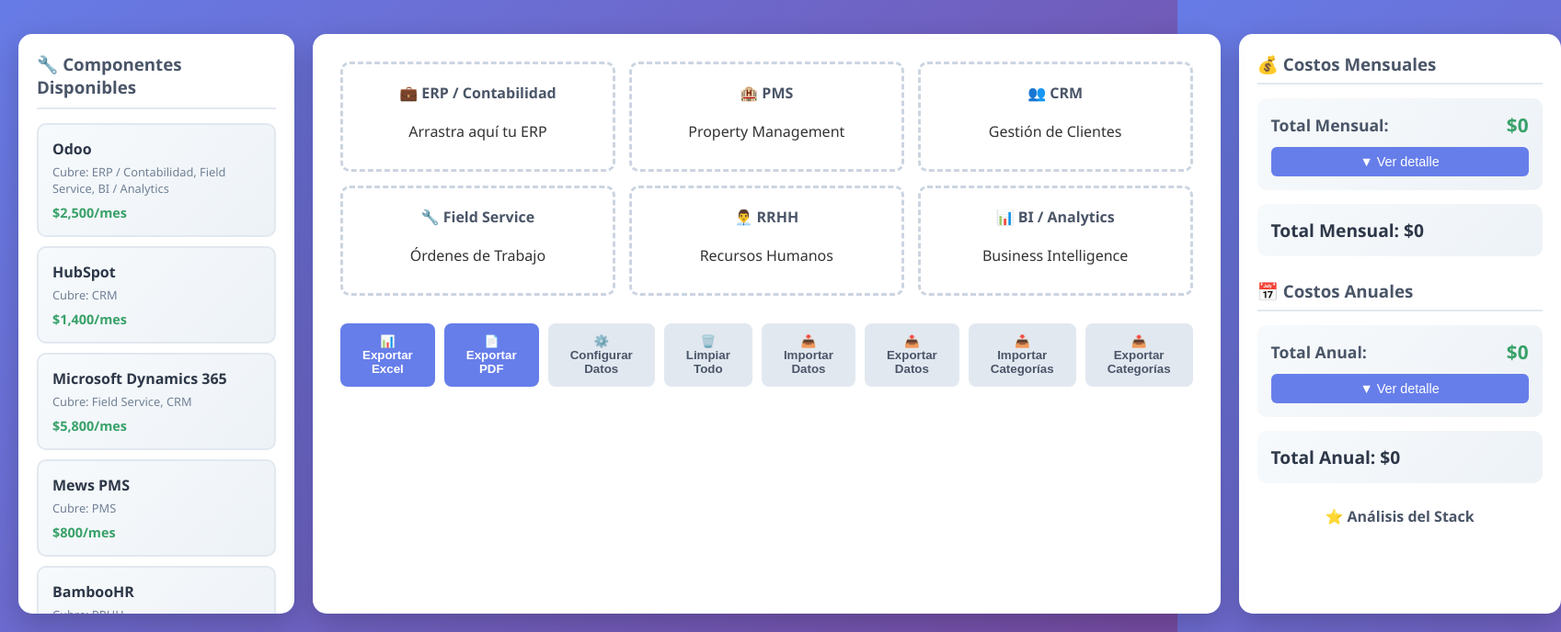
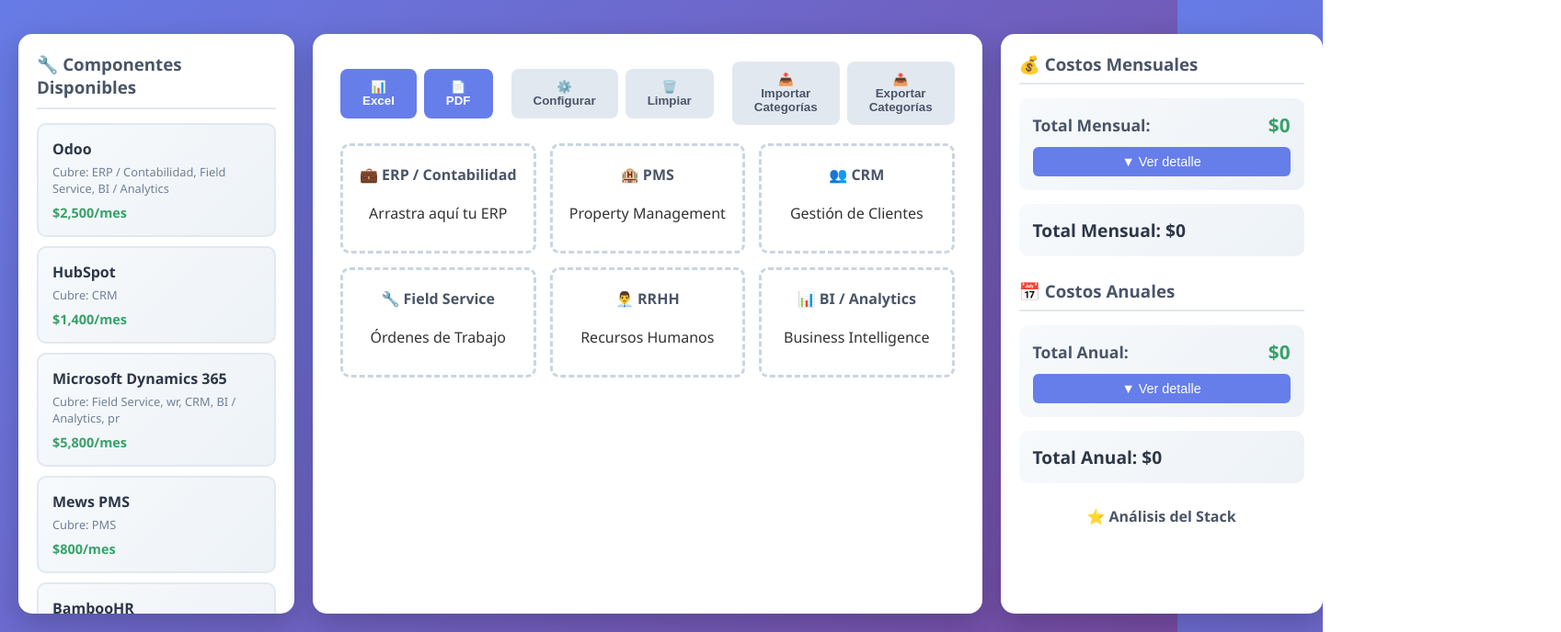
Before and after one commit to Cristian-RM/ERP-Nuevo, a plain HTML site: page index.html in a window 1280 px wide. Shown: the part 112-800 px from the top of the page at 92% size, 1697 px wide, since content can reach past the window. Drawn offline with nearby package versions, Linux system fonts and the light colour scheme.

Commit message:
add: json mejorado

```diff
--- a/index.css
+++ b/index.css
@@ -361,3 +361,35 @@ body {
         max-height: 500px;
     }
 }
+.actions-grouped {
+    display: flex;
+    justify-content: space-between;
+    align-items: center;
+    margin-bottom: 20px;
+    gap: 20px;
+}
+
+.action-group {
+    display: flex;
+    gap: 8px;
+}
+
+.component-actions {
+    margin-top: 15px;
+    padding-top: 15px;
+    border-top: 2px solid #e2e8f0;
+    display: flex;
+    gap: 8px;
+    justify-content: center;
+}
+
+@media (max-width: 768px) {
+    .actions-grouped {
+        flex-direction: column;
+        gap: 15px;
+    }
+
+    .category-actions {
+        flex-direction: column;
+    }
+}
--- a/index.html
+++ b/index.html
@@ -17,22 +17,46 @@
             <div class="components-panel">
                 <h3>🔧 Componentes Disponibles</h3>
                 <div id="components-list"></div>
+
+                <!-- Botones de categorías abajo -->
+
+                <div class="component-actions">
+                        <button class="btn btn-secondary"
+                            onclick="importData()">📥Importar Componentes</button>
+                        <button class="btn btn-secondary"
+                            onclick="exportData()">📤 Exportar Componentes</button>
+                    </div>
             </div>
 
             <div class="workspace">
+                <div class="actions-grouped">
+                    <!-- Izquierda: Exportar reportes -->
+                    <div class="action-group">
+                        <button class="btn btn-primary"
+                            onclick="exportStackToExcel()">📊 Excel</button>
+                        <button class="btn btn-primary"
+                            onclick="exportStackToPDF()">📄 PDF</button>
+                    </div>
+
+                    <!-- Centro: Configuración -->
+                    <div class="action-group">
+                        <button class="btn btn-secondary"
+                            onclick="openEditor()">⚙️ Configurar</button>
+                        <button class="btn btn-secondary"
+                            onclick="clearStack()">🗑️ Limpiar</button>
+                    </div>
+
+                    <!-- Derecha: Componentes -->
+                         <div class="action-group">
+                    <button class="btn btn-secondary"
+                        onclick="importCategories()">📥Importar Categorías</button>
+                    <button class="btn btn-secondary"
+                        onclick="exportCategories()">📤Exportar Categorías</button>
+                </div>
+                </div>
+
                 <div class="stack-builder" id="stack-builder">
                     <!-- Se genera dinámicamente -->
-                </div>
-
-                <div class="actions">
-                    <button class="btn btn-primary" onclick="exportStackToExcel()">📊 Exportar Excel</button>
-                    <button class="btn btn-primary" onclick="exportStackToPDF()">📄 Exportar PDF</button>
-                    <button class="btn btn-secondary" onclick="openEditor()">⚙️ Configurar Datos</button>
-                    <button class="btn btn-secondary" onclick="clearStack()">🗑️ Limpiar Todo</button>
-                    <button class="btn btn-secondary" onclick="importData()">📥 Importar Datos</button>
-                    <button class="btn btn-secondary" onclick="exportData()">📤 Exportar Datos</button>
-                    <button class="btn btn-secondary" onclick="importCategories()">📥 Importar Categorías</button>
-                    <button class="btn btn-secondary" onclick="exportCategories()">📤 Exportar Categorías</button>
                 </div>
             </div>
 
@@ -59,8 +83,10 @@
                 </div>
             </div>
         </div>
-        <script src="https://cdnjs.cloudflare.com/ajax/libs/jspdf/2.5.1/jspdf.umd.min.js"></script>
-        <script src="https://cdnjs.cloudflare.com/ajax/libs/xlsx/0.18.5/xlsx.full.min.js"></script>
+        <script
+            src="https://cdnjs.cloudflare.com/ajax/libs/jspdf/2.5.1/jspdf.umd.min.js"></script>
+        <script
+            src="https://cdnjs.cloudflare.com/ajax/libs/xlsx/0.18.5/xlsx.full.min.js"></script>
         <script src="index.js"></script>
         <script>
         // Inicialización cuando el DOM está listo
--- a/index.js
+++ b/index.js
@@ -40,130 +40,216 @@ let categoriesConfig = {
 // Datos de componentes (JSON editable)
 let componentsData = {
   "odoo": {
-        name: "Odoo",
-        covers: ["erp", "field", "bi"],
-        pricing: {
-            monthly_license: 2500,
-            annual_license: 30000,
-            implementation: 15000,
-            migration: 8000,
-            training: 5000
+    "name": "Odoo",
+    "covers": [
+      "erp",
+      "field",
+      "bi"
+    ],
+    "pricing": {
+      "monthly_license": 2500,
+      "annual_license": 30000,
+      "implementation": 15000,
+      "migration": 8000,
+      "training": 5000
     },
-        stats: {
-            integration: 9,
-            usability: 7,
-            scalability: 8,
-            support: 6,
-            customization: 9,
-            learning_curve: 4
+    "stats": {
+      "customization": 9,
+      "cost_efficiency": 8,
+      "productivity": 8,
+      "ai_ready": 6,
+      "analytics": 8,
+      "automation": 9,
+      "implementation_ease": 4,
+      "market_reliability": 8,
+      "support_quality": 6,
+      "integration": 9
     },
-        pros: ["Altamente integrado", "Open source", "Modular"],
-        cons: ["Curva de aprendizaje", "Requiere personalización"]
+    "pros": [
+      "Altamente integrado",
+      "Open source",
+      "Modular"
+    ],
+    "cons": [
+      "Curva de aprendizaje",
+      "Requiere personalización"
+    ]
   },
   "hubspot": {
-        name: "HubSpot",
-        covers: ["crm"],
-        pricing: {
-            monthly_license: 1400,
-            annual_license: 17000,
-            implementation: 5000,
-            migration: 3000,
-            training: 2000
+    "name": "HubSpot",
+    "covers": [
+      "crm"
+    ],
+    "pricing": {
+      "monthly_license": 1400,
+      "annual_license": 17000,
+      "implementation": 5000,
+      "migration": 3000,
+      "training": 2000
     },
-        stats: {
-            integration: 8,
-            usability: 9,
-            scalability: 7,
-            support: 8,
-            customization: 6,
-            learning_curve: 8
+    "stats": {
+      "customization": 6,
+      "cost_efficiency": 6,
+      "productivity": 9,
+      "ai_ready": 8,
+      "analytics": 8,
+      "automation": 7,
+      "implementation_ease": 8,
+      "market_reliability": 9,
+      "support_quality": 8,
+      "integration": 8
     },
-        pros: ["Fácil de usar", "Excelente marketing", "Integraciones"],
-        cons: ["Costoso en niveles altos", "Limitado en personalización"]
+    "pros": [
+      "Fácil de usar",
+      "Excelente marketing",
+      "Integraciones"
+    ],
+    "cons": [
+      "Costoso en niveles altos",
+      "Limitado en personalización"
+    ]
   },
   "dynamics": {
-        name: "Microsoft Dynamics 365",
-        covers: ["field", "crm"],
-        pricing: {
-            monthly_license: 5800,
-            annual_license: 70000,
-            implementation: 25000,
-            migration: 15000,
-            training: 10000
+    "name": "Microsoft Dynamics 365",
+    "covers": [
+      "field",
+      "wr",
+      "crm",
+      "bi",
+      "pr"
+    ],
+    "pricing": {
+      "monthly_license": 5800,
+      "annual_license": 70000,
+      "implementation": 25000,
+      "migration": 15000,
+      "training": 10000
     },
-        stats: {
-            integration: 8,
-            usability: 6,
-            scalability: 9,
-            support: 8,
-            customization: 10,
-            learning_curve: 3
+    "stats": {
+      "customization": 10,
+      "cost_efficiency": 4,
+      "productivity": 7,
+      "ai_ready": 8,
+      "analytics": 7,
+      "automation": 8,
+      "implementation_ease": 3,
+      "market_reliability": 9,
+      "support_quality": 8,
+      "integration": 8
     },
-        pros: ["Altamente personalizable", "Integración Microsoft", "Robusto"],
-        cons: ["Complejo", "Costoso", "Curva de aprendizaje alta"]
+    "pros": [
+      "Altamente personalizable",
+      "Integración Microsoft",
+      "Robusto"
+    ],
+    "cons": [
+      "Complejo",
+      "Costoso",
+      "Curva de aprendizaje alta"
+    ]
   },
   "mews": {
-        name: "Mews PMS",
-        covers: ["pms"],
-        pricing: {
-            monthly_license: 800,
-            annual_license: 9600,
-            implementation: 8000,
-            migration: 12000,
-            training: 4000
+    "name": "Mews PMS",
+    "covers": [
+      "pms"
+    ],
+    "pricing": {
+      "monthly_license": 800,
+      "annual_license": 9600,
+      "implementation": 8000,
+      "migration": 12000,
+      "training": 4000
     },
-        stats: {
-            integration: 8,
-            usability: 9,
-            scalability: 7,
-            support: 7,
-            customization: 5,
-            learning_curve: 7
+    "stats": {
+      "customization": 5,
+      "cost_efficiency": 7,
+      "productivity": 8,
+      "ai_ready": 6,
+      "analytics": 6,
+      "automation": 6,
+      "implementation_ease": 7,
+      "market_reliability": 7,
+      "support_quality": 7,
+      "integration": 8
     },
-        pros: ["Moderno", "API robusta", "Fácil uso"],
-        cons: ["Joven en el mercado", "Limitado en personalización"]
+    "pros": [
+      "Moderno",
+      "API robusta",
+      "Fácil uso"
+    ],
+    "cons": [
+      "Joven en el mercado",
+      "Limitado en personalización"
+    ]
   },
   "bamboohr": {
-        name: "BambooHR",
-        covers: ["hr"],
-        pricing: {
-            monthly_license: 600,
-            annual_license: 7200,
-            implementation: 3000,
-            migration: 2000,
-            training: 1500
+    "name": "BambooHR",
+    "covers": [
+      "hr",
+      "pms"
+    ],
+    "pricing": {
+      "monthly_license": 600,
+      "annual_license": 7200,
+      "implementation": 3000,
+      "migration": 2000,
+      "training": 1500
     },
-        stats: {
-            integration: 6,
-            usability: 9,
-            scalability: 6,
-            support: 8,
-            customization: 5,
-            learning_curve: 9
+    "stats": {
+      "customization": 5,
+      "cost_efficiency": 8,
+      "productivity": 8,
+      "ai_ready": 4,
+      "analytics": 5,
+      "automation": 6,
+      "implementation_ease": 9,
+      "market_reliability": 8,
+      "support_quality": 8,
+      "integration": 6
     },
-        pros: ["Muy fácil de usar", "Interfaz moderna", "Buen soporte"],
-        cons: ["Limitado para empresas grandes", "Pocas integraciones"]
+    "pros": [
+      "Muy fácil de usar",
+      "Interfaz moderna",
+      "Buen soporte"
+    ],
+    "cons": [
+      "Limitado para empresas grandes",
+      "Pocas integraciones"
+    ]
   },
   "powerbi": {
-        name: "Power BI",
-        covers: ["bi"],
-        pricing: {
-            monthly_license: 300,
-            annual_license: 3600,
-            implementation: 5000,
-            migration: 2000,
-            training: 3000
+    "name": "Power BI",
+    "covers": [
+      "bi"
+    ],
+    "pricing": {
+      "monthly_license": 300,
+      "annual_license": 3600,
+      "implementation": 5000,
+      "migration": 2000,
+      "training": 3000
     },
-        stats: {
-            integration: 9,
-            usability: 7,
-            scalability: 8,
-            support: 7,
-            customization: 8,
-            learning_curve: 6
+    "stats": {
+      "customization": 8,
+      "cost_efficiency": 9,
+      "productivity": 8,
+      "ai_ready": 7,
+      "analytics": 10,
+      "automation": 7,
+      "implementation_ease": 6,
+      "market_reliability": 9,
+      "support_quality": 7,
+      "integration": 9
     },
-        pros: ["Integración Microsoft", "Potente", "Costo razonable"],
-        cons: ["Requiere conocimiento técnico", "Limitado fuera de Microsoft"]
+    "pros": [
+      "Integración Microsoft",
+      "Potente",
+      "Costo razonable"
+    ],
+    "cons": [
+      "Requiere conocimiento técnico",
+      "Limitado fuera de Microsoft"
+    ]
   }
 };
 
```
Lines whose indentation alone changed are shown as unchanged.
